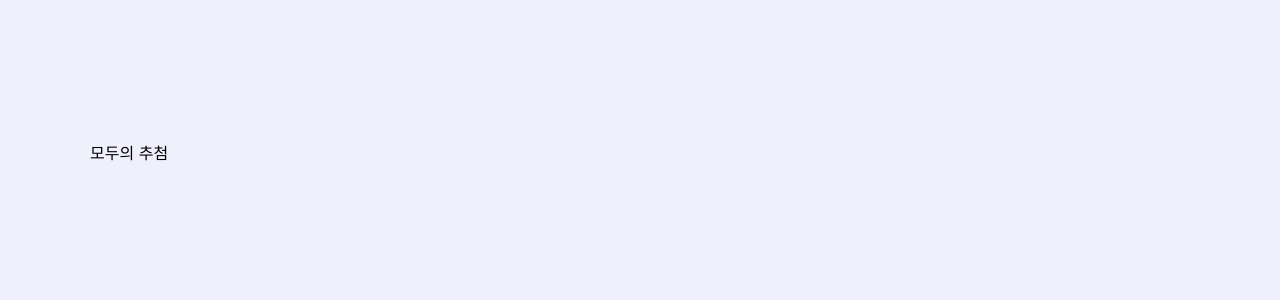
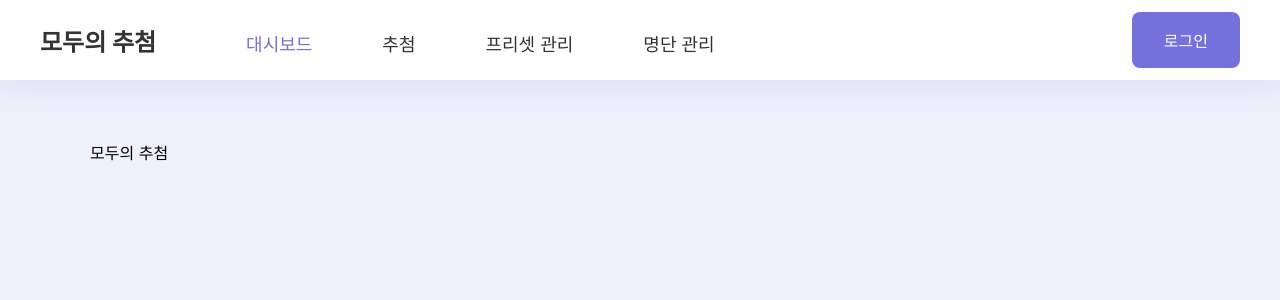
Before and after one commit to Kangdyu/lots-for-all, a Next.js app in the folder frontend/: page / in a window 1280 px wide. Shown: the top 300 px of the page. Built offline with nearby package versions, Linux system fonts and the light colour scheme; a web font is replaced by a local one.

Commit message:
feat(frontend): Navigation component

```diff
--- /dev/null
+++ b/frontend/src/components/common/Navigation/index.tsx
@@ -0,0 +1,37 @@
+import { HTMLAttributes } from "react";
+import Button from "components/common/Button";
+import { NavBar, NavBarContainer, NavBarContent, NavBarLogo } from "./styles";
+import Link from "next/link";
+import { useRouter } from "next/router";
+import { ROUTES } from "constants/routes";
+
+interface Props extends HTMLAttributes<HTMLElement> {
+  loggedIn?: boolean;
+}
+
+// TODO: 로그인 구현 시 loggedIn prop 활용하여 수정
+function Navigation({ loggedIn = false, ...props }: Props) {
+  const { pathname } = useRouter();
+
+  return (
+    <NavBar {...props}>
+      <NavBarContainer>
+        <div>
+          <Link href="/" passHref>
+            <NavBarLogo>모두의 추첨</NavBarLogo>
+          </Link>
+
+          {ROUTES.map((route) => (
+            <Link key={route.path} href={route.path} passHref>
+              <NavBarContent selected={pathname === route.path}>{route.name}</NavBarContent>
+            </Link>
+          ))}
+        </div>
+
+        <div>{loggedIn ? <></> : <Button>로그인</Button>}</div>
+      </NavBarContainer>
+    </NavBar>
+  );
+}
+
+export default Navigation;
--- /dev/null
+++ b/frontend/src/components/common/Navigation/styles.tsx
@@ -0,0 +1,43 @@
+import styled from "@emotion/styled";
+
+export const NavBar = styled.nav`
+  position: fixed;
+  top: 0;
+  left: 0;
+
+  width: 100%;
+  height: 80px;
+
+  background-color: ${(props) => props.theme.color.white};
+  box-shadow: 0px 8px 24px 4px rgba(117, 113, 218, 0.1);
+`;
+
+export const NavBarContainer = styled.div`
+  max-width: 1280px;
+  width: 100%;
+  height: 100%;
+  margin: 0 auto;
+  padding: 0 40px;
+
+  display: flex;
+  justify-content: space-between;
+  align-items: center;
+`;
+
+export const NavBarLogo = styled.a`
+  margin-right: 90px;
+
+  font-size: 24px;
+  font-weight: 700;
+  color: ${(props) => props.theme.color.black};
+`;
+
+export const NavBarContent = styled.a<{ selected: boolean }>`
+  font-size: 18px;
+  font-weight: ${(props) => props.selected && "400"};
+  color: ${({ theme, selected }) => (selected ? theme.color.primary700 : theme.color.black)};
+
+  &:not(:last-child) {
+    margin-right: 70px;
+  }
+`;
--- /dev/null
+++ b/frontend/src/constants/routes.ts
@@ -0,0 +1,23 @@
+interface Route {
+  path: string;
+  name: string;
+}
+
+export const ROUTES: Route[] = [
+  {
+    path: "/",
+    name: "대시보드",
+  },
+  {
+    path: "/pick",
+    name: "추첨",
+  },
+  {
+    path: "/presets",
+    name: "프리셋 관리",
+  },
+  {
+    path: "/groups",
+    name: "명단 관리",
+  },
+];
--- a/frontend/src/pages/index.tsx
+++ b/frontend/src/pages/index.tsx
@@ -1,7 +1,13 @@
 import Layout from "components/common/Layout";
+import Navigation from "components/common/Navigation";
 
 function IndexPage() {
-  return <Layout>모두의 추첨</Layout>;
+  return (
+    <>
+      <Navigation />
+      <Layout>모두의 추첨</Layout>
+    </>
+  );
 }
 
 export default IndexPage;
--- a/frontend/src/styles/GlobalStyles.tsx
+++ b/frontend/src/styles/GlobalStyles.tsx
@@ -35,6 +35,7 @@ export const globalStyles = (theme: Theme) => css`
   }
 
   body {
+    position: relative;
     background-color: ${theme.color.primary100};
   }
 
--- a/frontend/src/styles/theme.ts
+++ b/frontend/src/styles/theme.ts
@@ -8,7 +8,7 @@ export const theme: Theme = {
     primary500: "#A4ACF2",
     primary700: "#7571DA",
     primary900: "#5651C3",
-    white: "FFFFFF",
+    white: "#FFFFFF",
     black: "#333333",
     red700: "#FF7B7B",
     red900: "#FA6363",
```
